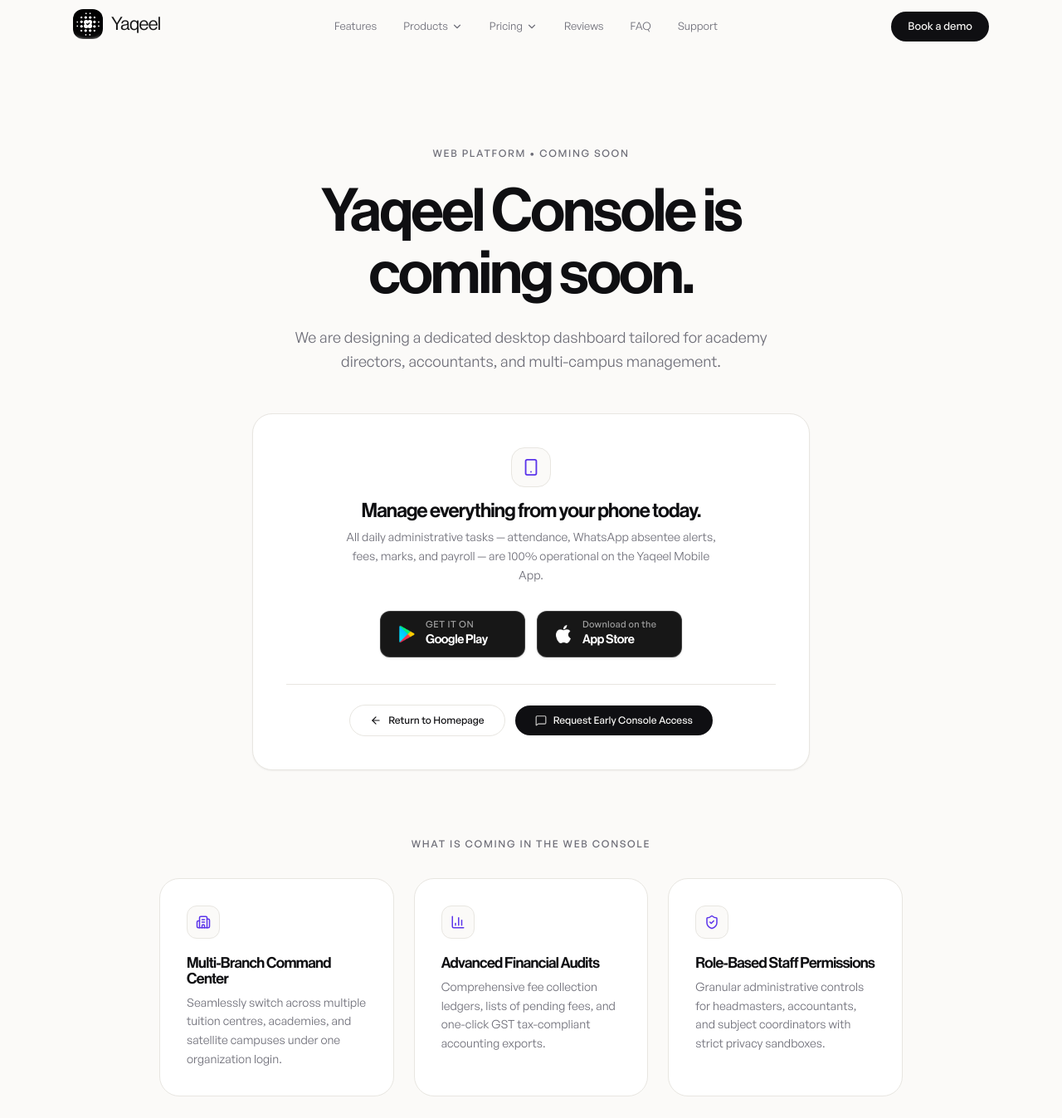
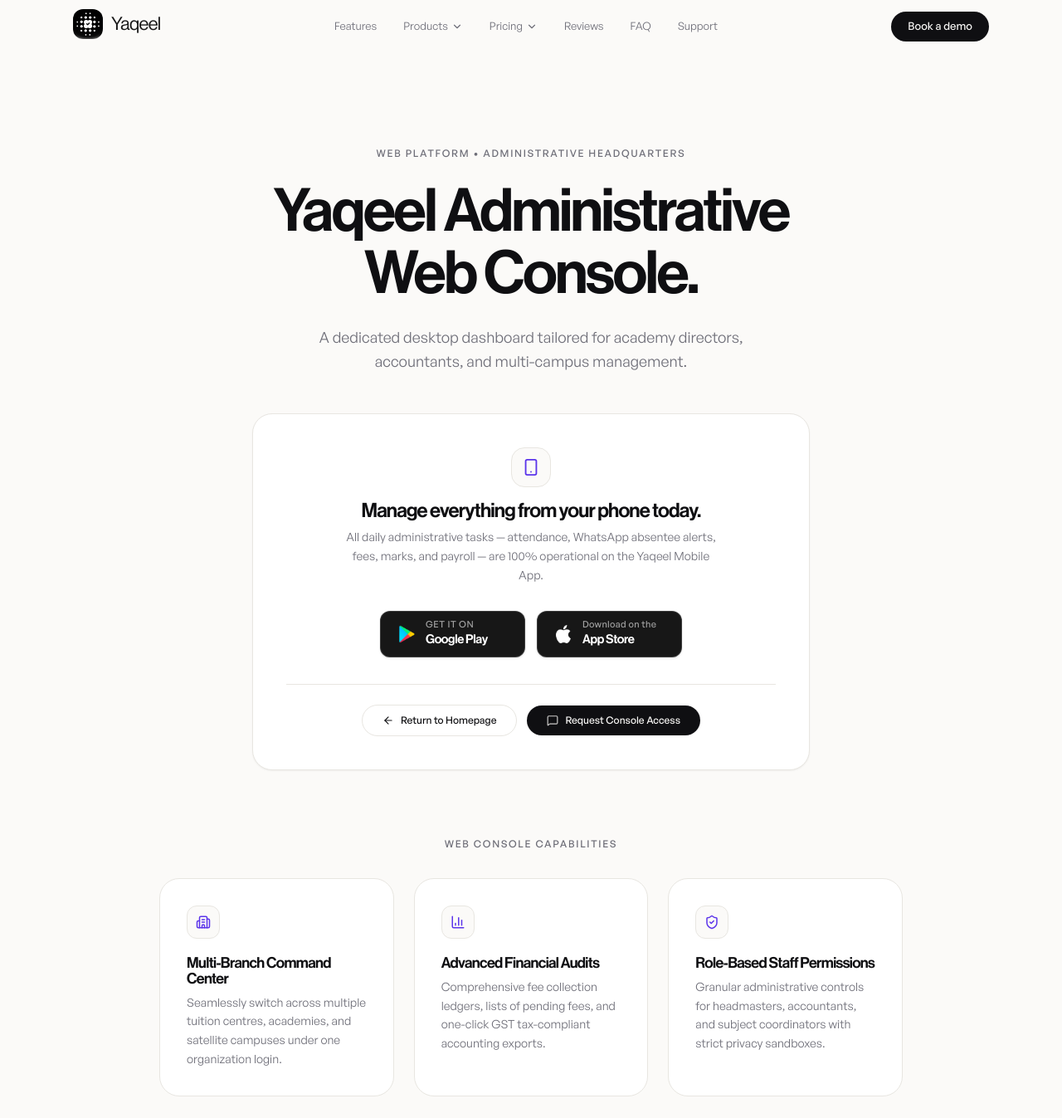
Before and after one commit to nabeelnabl/yaqeel-web-1.3, a React (Vite) app: page /console in a window 1280 px wide. Shown: the top 1347 px of the page at 83% size. Built offline with nearby package versions, Linux system fonts and the light colour scheme.

Commit message:
fix(console): remove all coming soon headings and texts from console page

```diff
--- a/src/pages/ConsolePage.tsx
+++ b/src/pages/ConsolePage.tsx
@@ -13,7 +13,7 @@ import {
   ShieldCheck
 } from 'lucide-react';
 
-const COMING_FEATURES = [
+const CONSOLE_FEATURES = [
   {
     icon: Building2,
     title: 'Multi-Branch Command Center',
@@ -40,22 +40,22 @@ export const ConsolePage: React.FC = () => {
   return (
     <div className="min-h-screen overflow-x-clip bg-paper text-ink flex flex-col justify-between">
       <SEO
-        title="Yaqeel Console: Web Dashboard Coming Soon"
-        description="A desktop dashboard for institute directors and accountants is coming soon. Request early access."
+        title="Yaqeel Console: Desktop Command Center for Institutes"
+        description="Desktop multi-branch administrative headquarters and command center for institute directors and accountants."
         canonical="https://www.yaqeel.com/console"
       />
       <Navbar onOpenDemo={openDemo} />
 
       <main className="flex-1 px-6 pt-36 pb-24 sm:pt-44 sm:pb-32">
         <div className="mx-auto max-w-4xl text-center">
-          <p className="eyebrow">Web Platform &bull; Coming Soon</p>
+          <p className="eyebrow">Web Platform &bull; Administrative Headquarters</p>
 
           <h1 className="h-display mt-6 text-4xl sm:text-6xl md:text-7xl text-ink">
-            Yaqeel Console is<br className="hidden sm:inline" /> coming soon.
+            Yaqeel Administrative<br className="hidden sm:inline" /> Web Console.
           </h1>
 
           <p className="mx-auto mt-6 max-w-xl text-base leading-relaxed text-mute sm:text-lg">
-            We are designing a dedicated desktop dashboard tailored for academy directors, accountants, and multi-campus management.
+            A dedicated desktop dashboard tailored for academy directors, accountants, and multi-campus management.
           </p>
 
           {/* Quick Notice Card */}
@@ -83,22 +83,22 @@ export const ConsolePage: React.FC = () => {
                 <span>Return to Homepage</span>
               </Link>
               <a
-                href="https://wa.me/918590028549?text=Hi%20Yaqeel%2C%20I%20am%20interested%20in%20early%20access%20to%20the%20Yaqeel%20Web%20Console."
+                href="https://wa.me/918590028549?text=Hi%20Yaqeel%2C%20I%20am%20interested%20in%20access%20to%20the%20Yaqeel%20Web%20Console."
                 target="_blank"
                 rel="noreferrer"
                 className="w-full sm:w-auto inline-flex items-center justify-center gap-2 rounded-full bg-ink px-6 py-2.5 text-xs font-medium text-paper transition hover:bg-black"
               >
                 <MessageSquare size={14} className="text-paper/80" />
-                <span>Request Early Console Access</span>
+                <span>Request Console Access</span>
               </a>
             </div>
           </div>
 
-          {/* Upcoming Features Preview */}
+          {/* Features Preview */}
           <div className="mt-20 text-left">
-            <p className="eyebrow text-center mb-8">What is coming in the web console</p>
+            <p className="eyebrow text-center mb-8">Web Console Capabilities</p>
             <div className="grid grid-cols-1 md:grid-cols-3 gap-6">
-              {COMING_FEATURES.map((f) => {
+              {CONSOLE_FEATURES.map((f) => {
                 const Icon = f.icon;
                 return (
                   <div key={f.title} className="rounded-3xl border border-line bg-white p-6 sm:p-8">
```
